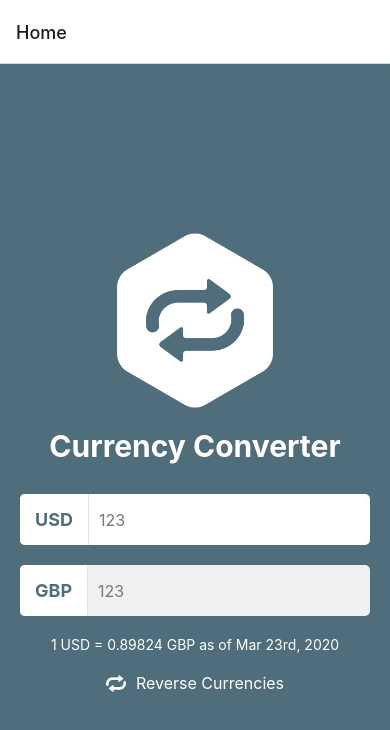
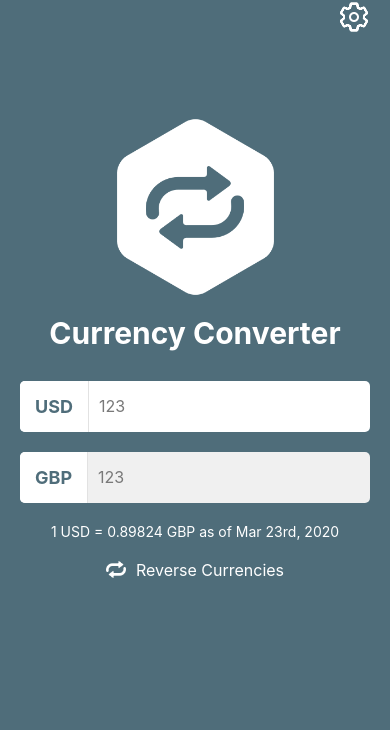
Before and after one commit to Dhruv1107/ReactNativeLocal, a React Native app: screen /Home in a window 390 px wide. Shown: the top 730 px of the page. Built offline with nearby package versions, Linux system fonts and the light colour scheme.

Commit message:
navigate between the screens

```diff
--- a/App/config/Navigation.js
+++ b/App/config/Navigation.js
@@ -7,8 +7,14 @@ import Options from '../screens/Options';
 
 const MainStack = createStackNavigator();
 const MainStackScreen = () => (
+  //   headerShown="false"
+  //   initialRouteName="Options"
   <MainStack.Navigator>
-    <MainStack.Screen name="Home" component={Home} />
+    <MainStack.Screen
+      name="Home"
+      component={Home}
+      options={{headerShown: false}}
+    />
     <MainStack.Screen name="Options" component={Options} />
   </MainStack.Navigator>
 );
--- a/App/screens/Home.js
+++ b/App/screens/Home.js
@@ -7,8 +7,11 @@ import {
   Image,
   Text,
   ScrollView,
+  TouchableOpacity,
 } from 'react-native';
 import {format} from 'date-fns';
+import {SafeAreaView} from 'react-native-safe-area-context';
+import Icon from 'react-native-vector-icons/Ionicons';
 
 import colors from '../constants/colors';
 import {ConversionInput} from '../components/ConversionInput';
@@ -23,7 +26,7 @@ const styles = StyleSheet.create({
     backgroundColor: colors.blue,
   },
   content: {
-    paddingTop: screen.height * 0.2,
+    paddingTop: screen.height * 0.1,
   },
   logoContainer: {
     alignItems: 'center',
@@ -54,9 +57,13 @@ const styles = StyleSheet.create({
   inputContainer: {
     marginBottom: 10,
   },
+  header: {
+    alignItems: 'flex-end',
+    marginHorizontal: 20,
+  },
 });
 
-export default () => {
+export default ({navigation}) => {
   const baseCurrency = 'USD';
   const quoteCurrency = 'GBP';
   const conversionRate = 0.89824;
@@ -68,6 +75,11 @@ export default () => {
     <View style={styles.container}>
       <StatusBar barStyle="light-content" backgroundColor={colors.blue} />
       <ScrollView scrollEnabled={scrollEnabled}>
+        <SafeAreaView style={styles.header}>
+          <TouchableOpacity onPress={() => navigation.push('Options')}>
+            <Icon name="settings-outline" size={32} color={colors.white} />
+          </TouchableOpacity>
+        </SafeAreaView>
         <View style={styles.content}>
           <View style={styles.logoContainer}>
             <Image
--- a/App/screens/Options.js
+++ b/App/screens/Options.js
@@ -1,5 +1,11 @@
 import React from 'react';
-import {SafeAreaView, ScrollView, Linking, Alert} from 'react-native';
+import {
+  SafeAreaView,
+  ScrollView,
+  Linking,
+  Alert,
+  StatusBar,
+} from 'react-native';
 import Icon from 'react-native-vector-icons/Ionicons';
 
 import colors from '../constants/colors';
@@ -13,6 +19,8 @@ const openLink = url =>
 export default () => {
   return (
     <SafeAreaView style={{flex: 1}}>
+      <StatusBar barStyle="dark-content" backgroundColor={colors.white} />
+
       <ScrollView>
         <RowItem
           title="Themes"
```
